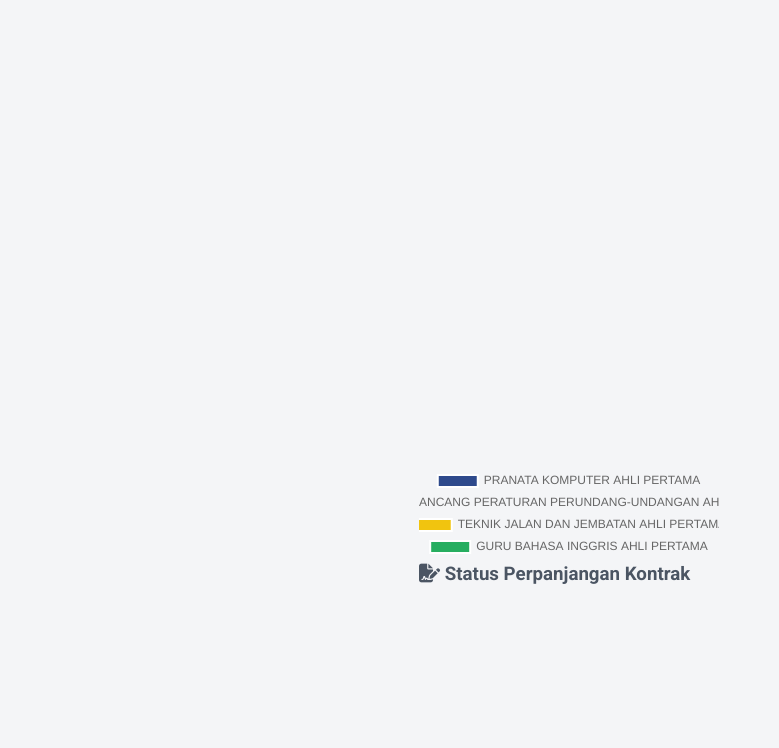
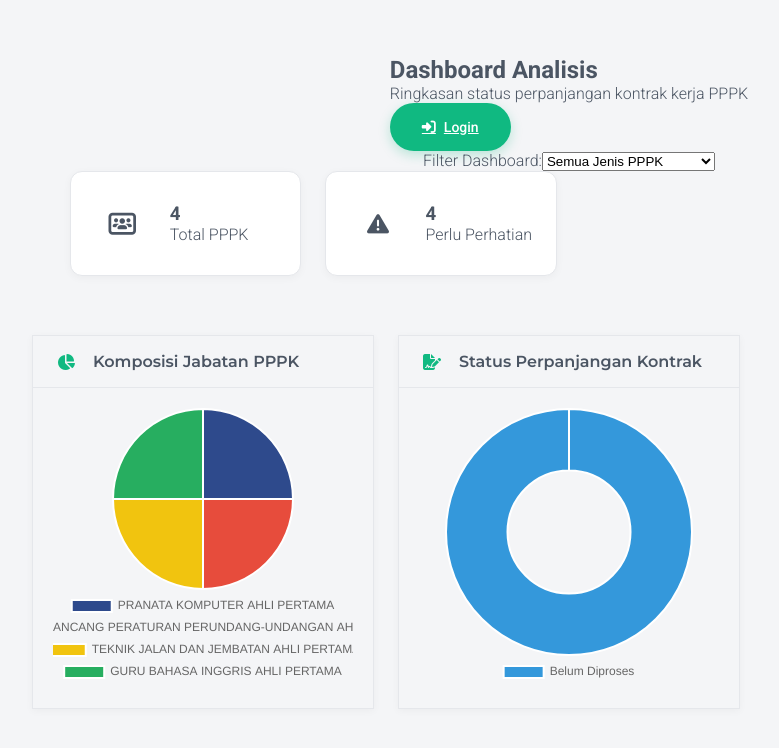
Before and after one commit to rezaldwntr/kontrak-pppk, a Vue app: page / in a window 1280 px wide. Shown: the top 748 px of the page, without its empty margins (71-850 px from the left). Built offline with nearby package versions, Linux system fonts and the light colour scheme; no server answers; the database is empty.

Commit message:
fix: correct CSS classes for dashboard grid to prevent Chart.js from exploding

```diff
--- a/src/components/dashboard/ChartCard.vue
+++ b/src/components/dashboard/ChartCard.vue
@@ -1,9 +1,11 @@
 <template>
-  <div class="chart-container">
-    <div class="chart-header">
-      <h3><i :class="icon"></i> {{ title }}</h3>
+  <div class="widget" style="background: var(--bg-card); border-radius: var(--border-radius); box-shadow: var(--shadow-sm); border: 1px solid var(--border-color); display: flex; flex-direction: column;">
+    <div class="widget-header" style="padding: 1rem 1.5rem; border-bottom: 1px solid var(--border-color); display: flex; justify-content: space-between; align-items: center;">
+      <h3 style="font-size: 1rem; color: var(--text-dark); margin: 0; font-weight: 600;"><i :class="icon" style="color: var(--primary-color); margin-right: 0.5rem;"></i> {{ title }}</h3>
     </div>
-    <canvas ref="canvasRef"></canvas>
+    <div class="widget-body" style="position: relative; height: 320px; width: 100%; padding: 20px;">
+      <canvas ref="canvasRef"></canvas>
+    </div>
   </div>
 </template>
 
--- a/src/views/DashboardView.vue
+++ b/src/views/DashboardView.vue
@@ -20,7 +20,7 @@
   </div>
 
   <!-- Dashboard Overview Cards -->
-  <div class="dashboard-overview">
+  <div class="stats-grid">
     <div class="stat-card">
       <div class="stat-icon"><i class="fa-solid fa-users-rectangle"></i></div>
       <div class="stat-info">
@@ -37,7 +37,7 @@
     </div>
   </div>
 
-  <div class="dashboard-charts">
+  <div class="charts-grid">
     <ChartCard title="Komposisi Jabatan PPPK" icon="fa-solid fa-chart-pie" chartType="pie" :chartData="jabatanChartData" />
     <ChartCard title="Status Perpanjangan Kontrak" icon="fa-solid fa-file-signature" chartType="doughnut" :chartData="statusChartData" />
   </div>
```
